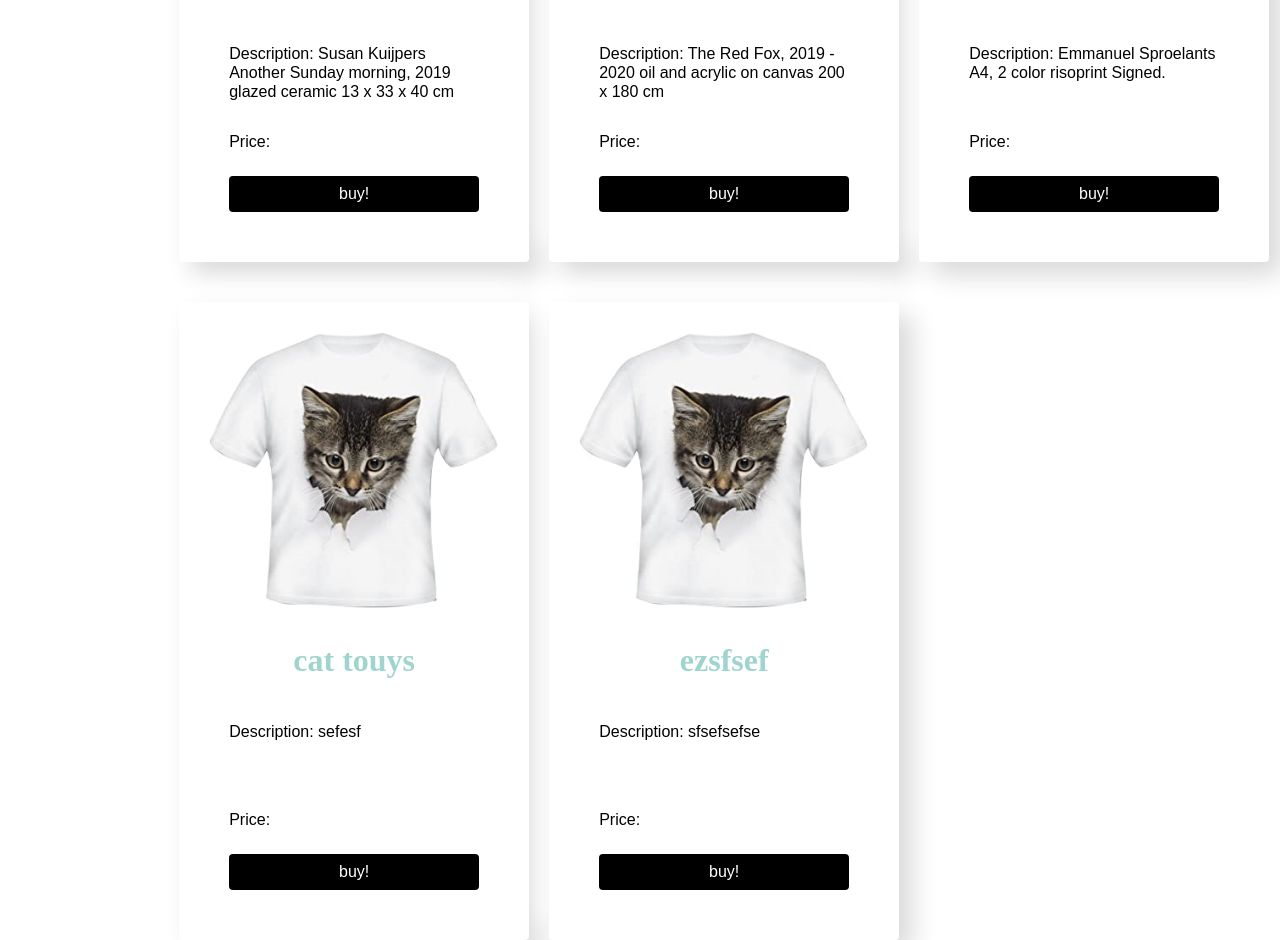
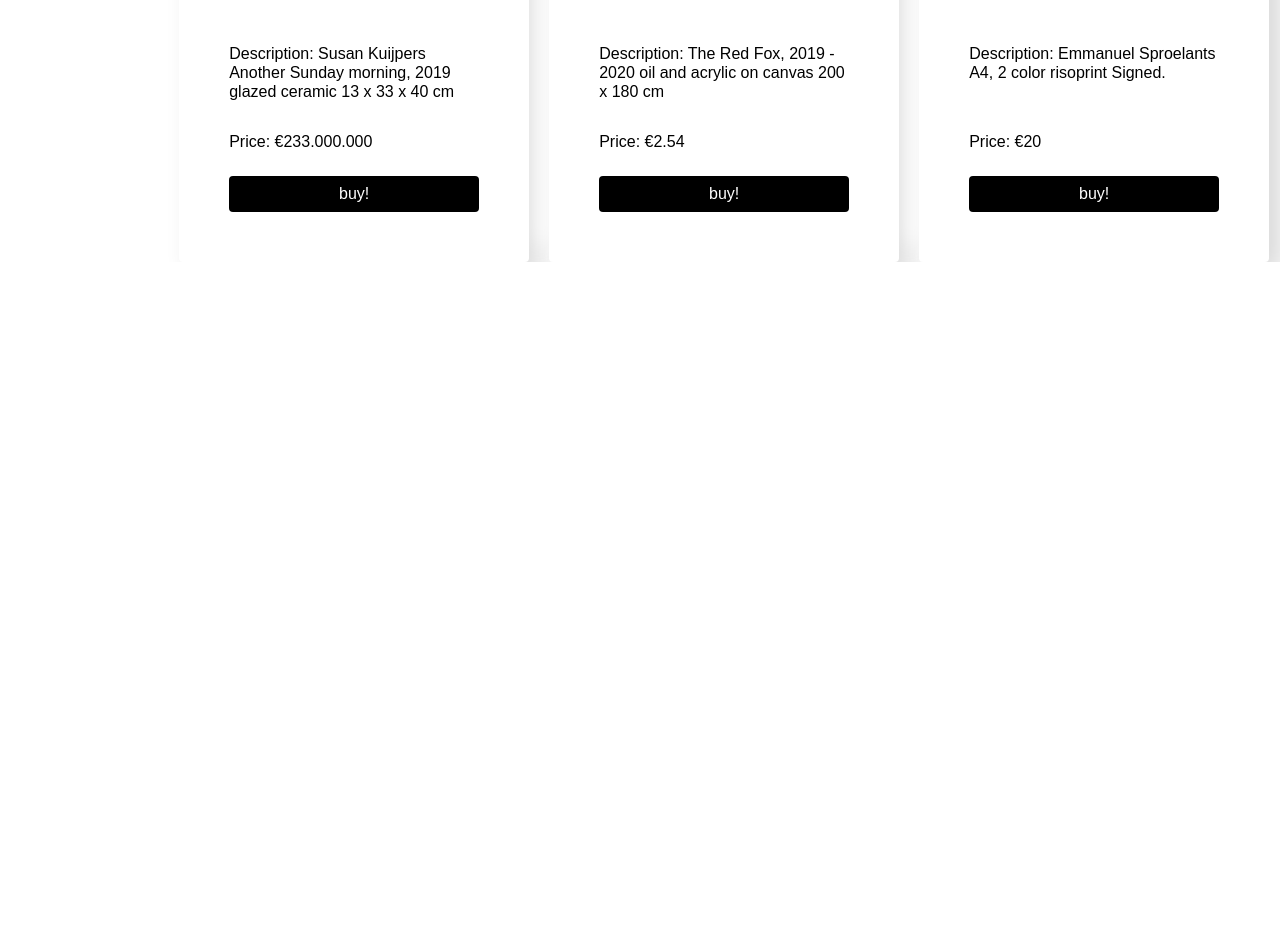
Before and after one commit to MikailMilissen/eindwerk_intecbrussel, a React (Create React App) app in the folder eindwerk_intecbrussel/: page /shop in a window 1280 px wide. Shown: the part 1400-2340 px from the top of the page. After the commit the page ends 1662 px from the top, so only its background shows below. Built offline with nearby package versions, Linux system fonts and the light colour scheme; no server answers; data requests are answered from the project's data file.

Commit message:
fix price

```diff
--- a/eindwerk_intecbrussel/db.json
+++ b/eindwerk_intecbrussel/db.json
@@ -34,38 +34,13 @@
       "body": "Hello, if anybody knows of a good intershop, please let me know",
       "author": "Priya",
       "id": 3
-    },
-    {
-      "title": "Making a message",
-      "body": "lore uipsum",
-      "id": 4
-    },
-    {
-      "title": "Making another message",
-      "body": "efesfsefsef",
-      "id": 5
-    },
-    {
-      "title": "I want to ad anoter messagea",
-      "body": "rezezrfsefsef",
-      "id": 6
-    },
-    {
-      "title": "test message",
-      "body": "hi here",
-      "id": 7
-    },
-    {
-      "title": "hello",
-      "body": "sfsef",
-      "id": 8
     }
   ],
   "shopitems": [
     {
       "title": "Cat T-shirt",
       "image": "",
-      "price": "€ 300",
+      "price": "300",
       "body": "This is a one of one version of my cat Poster",
       "author": "Mikail",
       "id": 1
@@ -73,7 +48,7 @@
     {
       "title": "Javascript Poster",
       "image": "",
-      "price": "€ 25",
+      "price": "25",
       "body": "I made this poster as a way for people to remind themselves the small coding sentences of javascript",
       "author": "Susan",
       "id": 2
@@ -81,35 +56,28 @@
     {
       "title": "Abstract painting",
       "image": "",
-      "price": "€ 3.000.000",
+      "price": "3.000.000",
       "body": "A signed painting of mine that a made a while ago",
       "author": "Priya",
       "id": 3
     },
     {
       "title": "sculptuur",
+      "price": "233.000.000",
       "body": "Susan Kuijpers\nAnother Sunday morning, 2019\nglazed ceramic\n13 x 33 x 40 cm",
       "id": 4
     },
     {
       "title": "Painting",
+      "price": "2.54",
       "body": "The Red Fox, 2019 - 2020\noil and acrylic on canvas\n200 x 180 cm",
       "id": 5
     },
     {
       "title": "illustration print",
+      "price": "20",
       "body": "Emmanuel Sproelants \nA4, 2 color risoprint\nSigned.",
       "id": 6
-    },
-    {
-      "title": "cat touys",
-      "body": "sefesf",
-      "id": 7
-    },
-    {
-      "title": "ezsfsef",
-      "body": "sfsefsefse",
-      "id": 8
     }
   ],
   "artists": [
--- a/eindwerk_intecbrussel/src/components/AddShopItem.js
+++ b/eindwerk_intecbrussel/src/components/AddShopItem.js
@@ -13,7 +13,7 @@ function AddShopItem() {
 
     const handleSubmit = (e) => {
         e.preventDefault();
-        const message = {title,body}
+        const message = {title,body, price}
         console.log(message)
         fetch('http://localhost:3000/shopitems', {
             method: 'POST',
@@ -44,6 +44,7 @@ function AddShopItem() {
                     value={price}
                     onChange={(e) => setPrice(e.target.value)}
                     />
+                {console.log(price)}
                 <label><h5>Short Description:</h5></label>
                 <textarea className="textarea"
                 required
--- a/eindwerk_intecbrussel/src/components/ShopItem.js
+++ b/eindwerk_intecbrussel/src/components/ShopItem.js
@@ -6,7 +6,7 @@ import image from './images/cat.jpg'
 
 import { Jumbotron, Button, Card, CardImg, CardBody, CardTitle, CardSubtitle } from 'reactstrap';
 
-function ShopItem({shopitems, title}) {
+function ShopItem({shopitems, title, price}) {
     return (
       <div className="shopitem">
         <h1>{title}</h1>
@@ -23,7 +23,7 @@ function ShopItem({shopitems, title}) {
       <br />
     </Link>
       <CardSubtitle tag="h6" className="mb-2">Description: {shopitem.body}</CardSubtitle>
-      <CardTitle tag="h5">Price: {shopitem.price}</CardTitle>
+      <CardTitle tag="h5">Price: €{shopitem.price}</CardTitle>
       {console.log(shopitem.price)}
       <Button className="shopItem__button">buy!</Button>
       </CardBody>
--- a/eindwerk_intecbrussel/src/components/style/Artist.css
+++ b/eindwerk_intecbrussel/src/components/style/Artist.css
@@ -1,14 +1,15 @@
 .single_artist_container {
     display: grid;
-   grid-row-gap: 40px !important;
-   grid-template-rows: auto auto !important;
-   grid-template-columns: auto auto auto !important;
+    grid-row-gap: 40px !important;
+    grid-template-rows: auto auto !important;
+    grid-template-columns: auto auto auto !important;
+    width: 100px;
+    position: absolute;
 }
 
 .single_artist_div{
     text-align: left;
     color: black !important;
-
     padding: 30px;
     margin: 20px;
     border: none !important;
@@ -46,4 +47,15 @@
     color: white;
     border:  none !important;
     box-shadow: 0 12px 16px 0 rgba(0,0,0,0.24), 0 17px 50px 0 rgba(0,0,0,0.19);
- }
+}
+
+@media screen and (max-width: 1400px) {
+.single_artist_container {
+    display: grid;
+    grid-template-columns: auto auto;
+    grid-template-rows: auto auto;
+}
+.single_artist_div{
+    width: 400px;
+}
+}
--- a/eindwerk_intecbrussel/src/components/style/Artistboard.css
+++ b/eindwerk_intecbrussel/src/components/style/Artistboard.css
@@ -8,7 +8,7 @@
 }
 
 .Artistboard{
-    width: 100%;
+    width: 100vw;
   }
 
 .all_artists__container{
```
